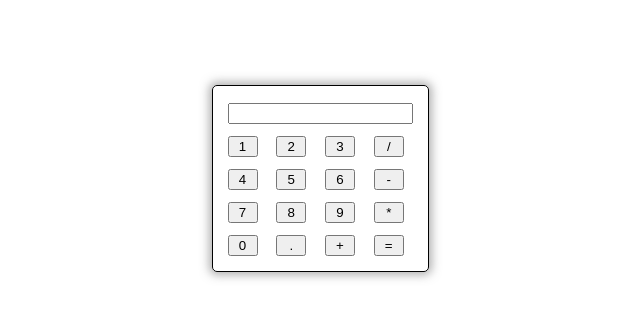
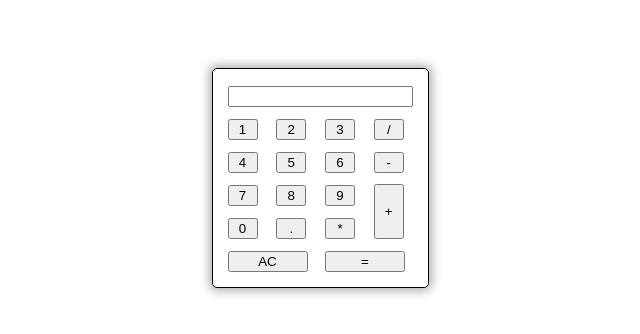
Before and after one commit to SachinPanchal28/calculator, a plain HTML site: page index.html in a window 1280 px wide. Shown: the part 222-556 px from the top of the page, without its empty margins (320-960 px from the left). Drawn offline with Linux system fonts and the light colour scheme.

Commit message:
clear button added

```diff
--- a/index.html
+++ b/index.html
@@ -4,7 +4,7 @@
     <meta charset="UTF-8">
     <meta http-equiv="X-UA-Compatible" content="IE=edge">
     <meta name="viewport" content="width=device-width, initial-scale=1.0">
-    <title>CountDowm_Timer</title>
+    <title>Calculator</title>
     <link rel="stylesheet" href="style.css">
     <!-- <script src="script.js" defer></script> -->
     <script lang="javascript">
@@ -26,7 +26,7 @@
         <form name=f >
             <table cellpadding='5' cellspacing="0" border="0" align="center" >
                 <tr>
-                    <td colspan='4' ><input type="text" name="t1"></td>
+                    <td colspan='4' ><input id="clear" type="text" name="t1"></td>
                 </tr>
                 <tr>
                     <td><input class="setwidth" type="button" name="b1" value="1" onclick="calc('1');"></td>
@@ -44,20 +44,18 @@
                     <td><input class="setwidth" type="button" name="b9" value="7" onclick="calc('7');"></td>
                     <td><input class="setwidth" type="button" name="b10" value="8" onclick="calc('8');"></td>
                     <td><input class="setwidth" type="button" name="b11" value="9" onclick="calc('9');"></td>
-                    <td><input class="setwidth" type="button" name="b12" value="*" onclick="calc('*');"></td>
+                    <td rowspan="2"><input class="ht" type="button" name="b12" value="+" onclick="calc('+');"></td>
                 </tr>
                 <tr>
                     <td><input class="setwidth" type="button" name="b13" value="0" onclick="calc('0');"></td>
                     <td><input class="setwidth" type="button" name="b14" value="." onclick="calc('.');"></td>
-                    <td><input class="setwidth" type="button" name="b15" value="+" onclick="calc('+');"></td>
-                    <td><input class="setwidth" type="button" name="b16" value="=" onclick="calc('=');"></td>
+                    <td><input class="setwidth" type="button" name="b15" value="*" onclick="calc('*');"></td>
+                    <!-- <td><input class="setwidth" type="button" name="b16" value="%" onclick="calc('%');"></td> -->
                 </tr>
-                <!-- <tr>
-                    <td><input class="setwidth" type="button" name="b17" value="AC" onclick=""></td>
-                    <td><input class="setwidth" type="button" name="b18" value="%" onclick=""></td>
-                    <td><input class="setwidth" type="button" name="b19" value="+" onclick=""></td>
-                    <td><input class="setwidth" type="button" name="b20" value="=" onclick=""></td>
-                </tr> -->
+                <tr>
+                    <td colspan='2' ><input class="setwidth2" type="button" name="b17" value="AC" onclick="document.getElementById('clear').value = ''"></td>
+                    <td colspan='2' ><input class="setwidth2" type="button" name="b18" value="=" onclick="calc('=');"></td>
+                </tr>
         </table>
     </form>
 </div>
--- a/style.css
+++ b/style.css
@@ -32,3 +32,11 @@ table tr td{
 .setwidth{
     width:30px;
 }
+.ht {
+    width:30px;
+    height: 55px;
+}
+
+.setwidth2 {
+    width: 80px;
+}
```
